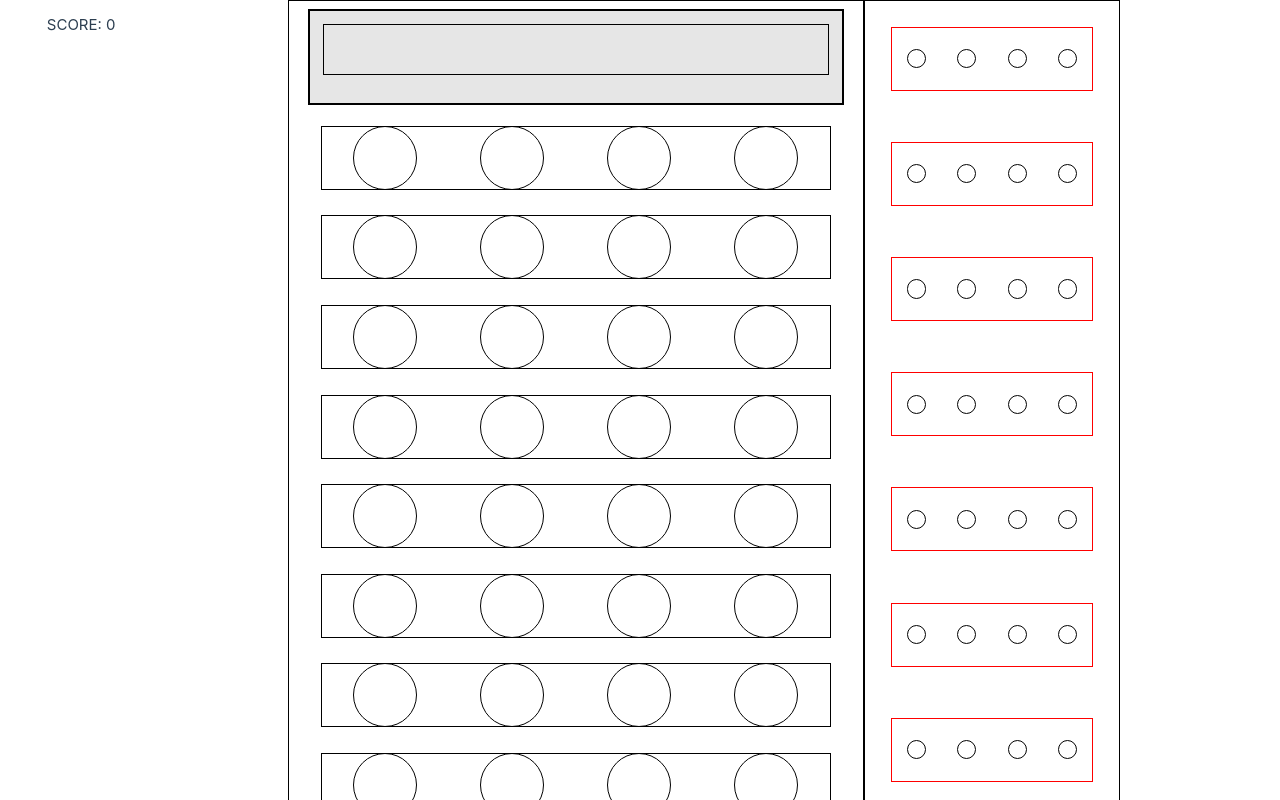
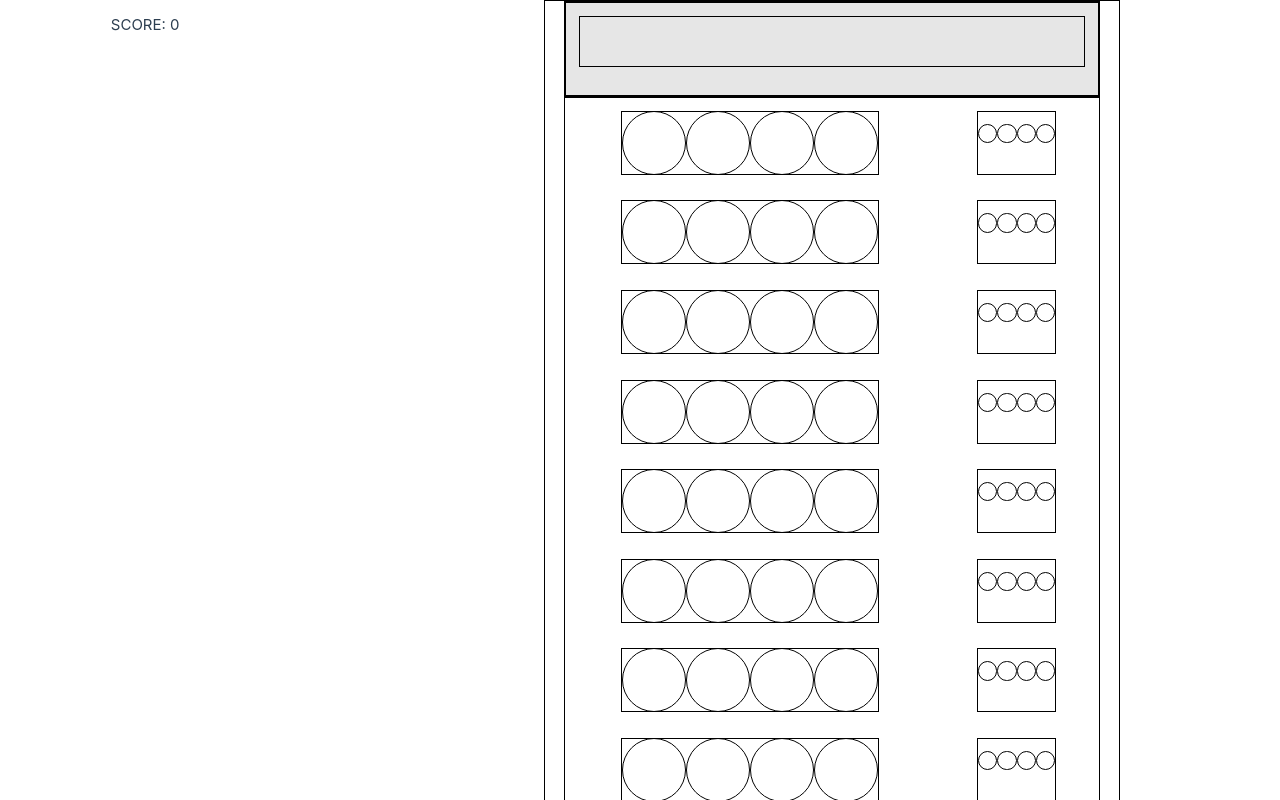
Before and after one commit to Flothar78/mastermind, a Vue app: page / in a window 1280 px wide. Shown: the top 800 px of the page. Built offline with nearby package versions, Linux system fonts and the light colour scheme; the HTML template or start-up script is replaced by a standard one.

Commit message:
align play rows ans check rows

```diff
--- a/src/App.vue
+++ b/src/App.vue
@@ -1,6 +1,5 @@
 <script setup>
 import PlayView from "@/views/PlayView.vue";
-import ResultView from "@/views/ResultView.vue";
 import ScoreView from "@/views/ScoreView.vue";
 </script>
 
@@ -10,7 +9,6 @@ import ScoreView from "@/views/ScoreView.vue";
   </div>
   <div class="play-and-result-wrapper">
     <PlayView />
-    <ResultView />
   </div>
 </template>
 
--- a/src/components/CheckRow.vue
+++ b/src/components/CheckRow.vue
@@ -6,11 +6,12 @@ import { storeToRefs } from "pinia";
 const color_store = useColorStore();
 const score_store = useScoreStore();
 defineProps({ rowNumber: Number });
-const { numberOfPeons, chosenRow, resultColors } = storeToRefs(color_store);
+const { numberOfPeons, rows, chosenRow, resultColors } =
+  storeToRefs(color_store);
 const checkColorsPlaces = color_store.checkColorsPlaces(chosenRow);
 </script>
 <template>
-  <div>
+  <div class="flexInCheckRows">
     <PeonOccurence
       v-for="peon in numberOfPeons"
       :key="peon - 1"
@@ -22,6 +23,9 @@ const checkColorsPlaces = color_store.checkColorsPlaces(chosenRow);
 
 <style scoped>
 @media screen and (min-width: 400px) {
+  .flexInCheckRows {
+    display: flex;
+  }
   .peon-in-check-row {
     width: 1.5vw;
     height: 1.5vw;
--- /dev/null
+++ b/src/components/TryAndChecks.vue
@@ -0,0 +1,44 @@
+<script setup>
+import PeonsRow from "@/components/PeonsRow.vue";
+import CheckRow from "@/components/CheckRow.vue";
+import { useColorStore } from "@/stores/ColorStore.js";
+import { toRaw } from "vue";
+import { storeToRefs } from "pinia";
+const color_store = useColorStore();
+const { rows } = storeToRefs(color_store);
+</script>
+
+<template>
+  <div class="play-and-check-container">
+    <PeonsRow />
+    <div class="checkRowsContainer">
+      <CheckRow
+        v-for="row in rows"
+        :rowNumber="rows.indexOf(row)"
+        :key="rows.indexOf(row)"
+        class="checkRow"
+      />
+    </div>
+  </div>
+</template>
+
+<style scoped>
+@media screen and (min-width: 400px) {
+  .play-and-check-container {
+    border: black 0.5px solid;
+    display: flex;
+    justify-content: space-around;
+  }
+  .checkRowsContainer {
+    display: flex;
+    flex-direction: column-reverse;
+    justify-content: space-around;
+    height: 100%;
+  }
+  .checkRow {
+    border: black 0.5px solid;
+    padding: 1.5vh 0 1.5vh 0;
+    height: 5vw;
+  }
+}
+</style>
--- a/src/views/PlayView.vue
+++ b/src/views/PlayView.vue
@@ -1,13 +1,13 @@
 <script setup lang="ts">
 import GameSolution from "@/components/GameSolution.vue";
-import PeonsRow from "@/components/PeonsRow.vue";
 import AvailableColors from "@/components/AvailableColors.vue";
+import TryAndChecks from "@/components/TryAndChecks.vue";
 </script>
 
 <template>
   <div class="play-ground">
     <GameSolution />
-    <PeonsRow />
+    <TryAndChecks />
     <AvailableColors />
   </div>
 </template>
--- a/src/views/ResultView.vue
+++ /dev/null
@@ -1,40 +0,0 @@
-<script setup>
-import CheckRow from "@/components/CheckRow.vue";
-import { useColorStore } from "@/stores/ColorStore.js";
-import { toRaw } from "vue";
-import { storeToRefs } from "pinia";
-const color_store = useColorStore();
-const { rows } = storeToRefs(color_store);
-</script>
-<template>
-  <div class="try-result">
-    <CheckRow
-      v-for="row in rows"
-      :rowNumber="rows.indexOf(row)"
-      :key="rows.indexOf(row)"
-      class="color-check-container"
-    />
-  </div>
-</template>
-
-<style scoped>
-@media screen and (min-width: 400px) {
-  .try-result {
-    border: black 0.5px solid;
-    display: flex;
-    flex-direction: column-reverse;
-    width: 20vw;
-  }
-  .color-check-container {
-    border: red 1px solid;
-    display: flex;
-    justify-content: space-around;
-    align-items: center;
-    height: 5vw;
-    margin: 2vw;
-  }
-  .black {
-    background-color: black;
-  }
-}
-</style>
```
